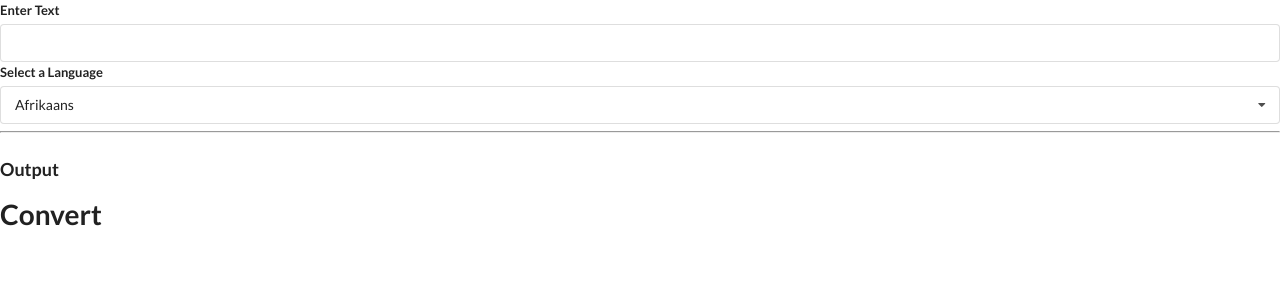
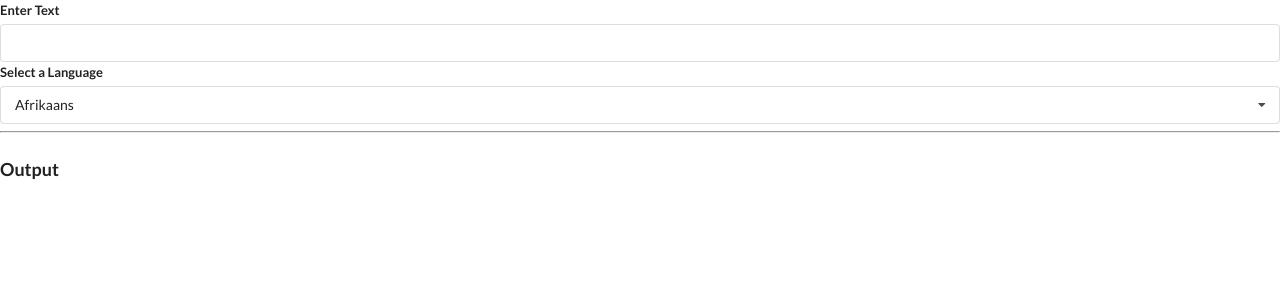
Before and after one commit to CaseyPitman/widgets, a React (Create React App) app: page / in a window 1280 px wide. Shown: the top 300 px of the page. Built offline with nearby package versions, Linux system fonts and the light colour scheme; no server answers.

Commit message:
Displayed result of api call in Translate component.

```diff
--- a/src/components/Convert.js
+++ b/src/components/Convert.js
@@ -2,8 +2,16 @@
 import axios from "axios";
 
 const Convert = ({ language, text }) => {
+  const [translated, setTranslated] = useState("");
+  const [debouncedTranslated, setDebouncedTranslated] =useState('')
+
+
+
   useEffect(() => {
-    axios.post(
+
+
+    const doTranslation = async () => {
+      const {data}= await axios.post(
         "https://translation.googleapis.com/language/translate/v2",
         {},
         {
@@ -14,11 +22,18 @@
           },
         }
       );
+
+      setTranslated(data.data.translations[0].translatedText);
+    };
+
+    doTranslation();
+
+
   }, [language, text]);
 
   return (
     <div>
-      <h1>Convert</h1>
+      <h1 className = 'ui header'>{translated}</h1>
     </div>
   );
 };
```
Lines whose indentation alone changed are shown as unchanged.
